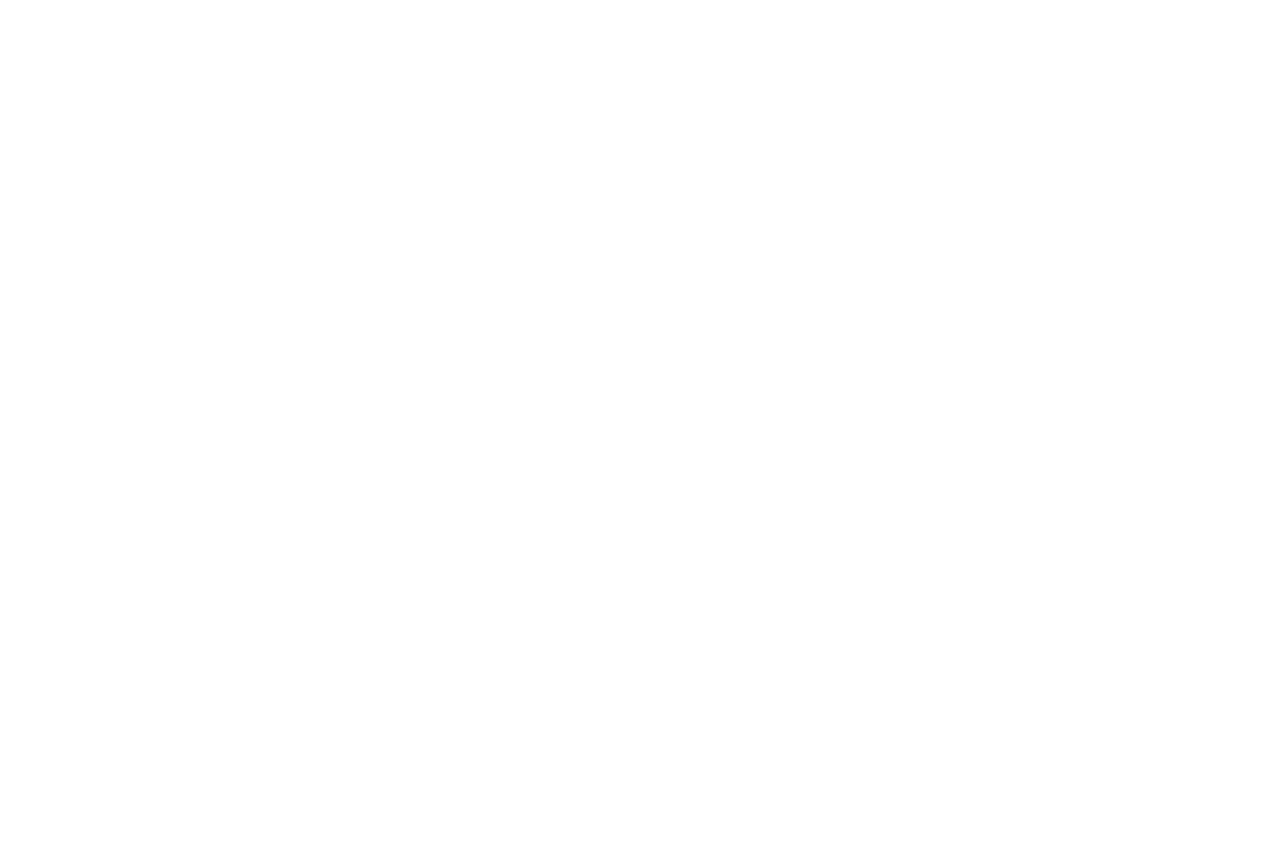
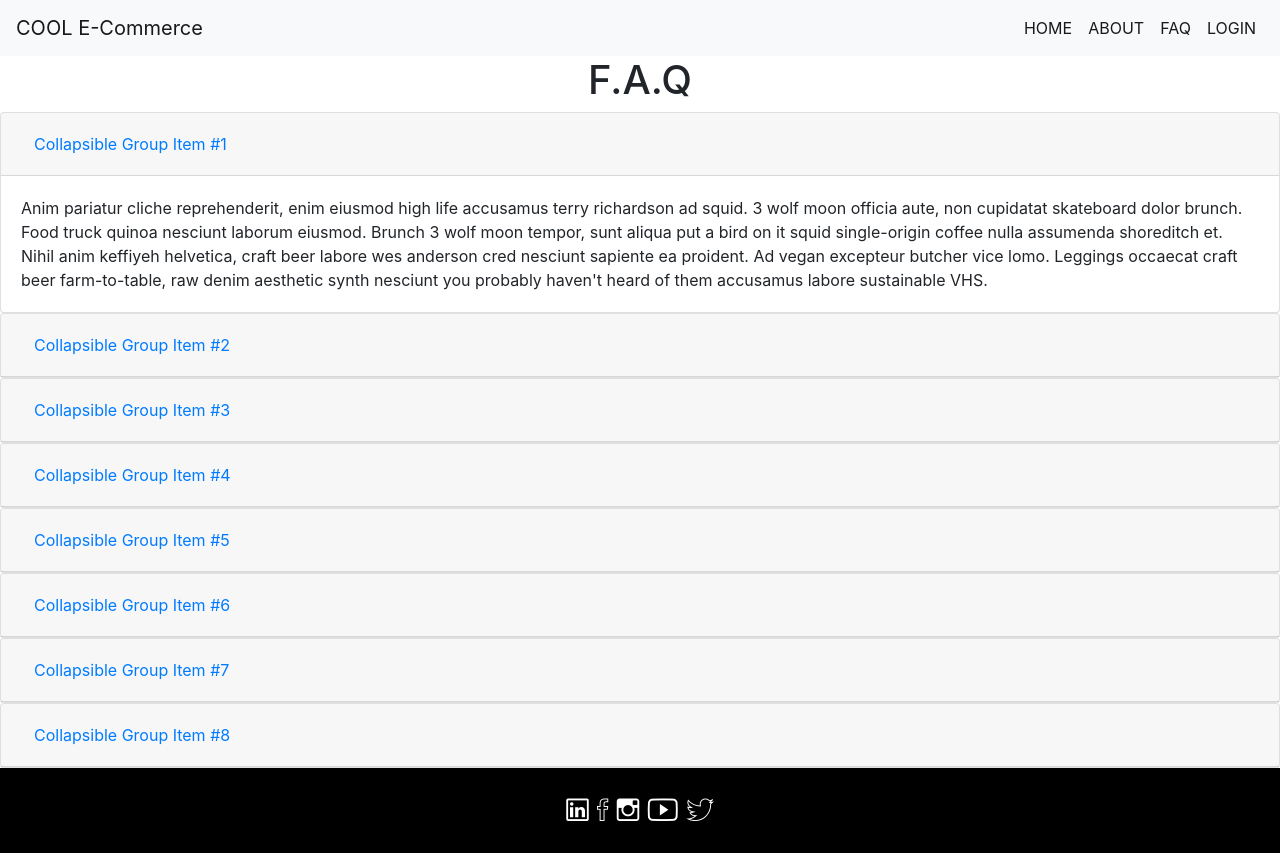
Before and after one commit to sebastianbadaro/InmobiliariaMaglietti, a PHP site: page /faq.php in a window 1280 px wide. Before the commit the page is empty. Before the commit the page ends 800 px from the top, so only its background shows below. Run offline with PHP 8.4, Linux system fonts and the light colour scheme.

Commit message:
added faq

```diff
--- a/html/css/style.css
+++ b/html/css/style.css
@@ -43,7 +43,10 @@ footer{
   background-color: black;
   color: white;
   text-align: center;
-  padding: 5%;
+  padding-top: 10px;
+  padding-bottom: 10px;
   font-size: 30px;
 
 }
+.faq-title
+{text-align:center !important;}
--- a/html/faq.php
+++ b/html/faq.php
@@ -0,0 +1,175 @@
+<!DOCTYPE html>
+<html>
+  <head>
+    <meta charset="utf-8">
+
+<meta name="viewport" content="width=device-width, initial-scale=1.0">
+<script src="https://code.jquery.com/jquery-3.3.1.slim.min.js" integrity="sha384-q8i/X+965DzO0rT7abK41JStQIAqVgRVzpbzo5smXKp4YfRvH+8abtTE1Pi6jizo" crossorigin="anonymous"></script>
+  <script src="https://cdnjs.cloudflare.com/ajax/libs/popper.js/1.14.3/umd/popper.min.js" integrity="sha384-ZMP7rVo3mIykV+2+9J3UJ46jBk0WLaUAdn689aCwoqbBJiSnjAK/l8WvCWPIPm49" crossorigin="anonymous"></script>
+  <script src="https://stackpath.bootstrapcdn.com/bootstrap/4.1.1/js/bootstrap.min.js" integrity="sha384-smHYKdLADwkXOn1EmN1qk/HfnUcbVRZyYmZ4qpPea6sjB/pTJ0euyQp0Mk8ck+5T" crossorigin="anonymous"></script>
+  <link rel="stylesheet" href="https://stackpath.bootstrapcdn.com/bootstrap/4.1.1/css/bootstrap.min.css" integrity="sha384-WskhaSGFgHYWDcbwN70/dfYBj47jz9qbsMId/iRN3ewGhXQFZCSftd1LZCfmhktB" crossorigin="anonymous">
+
+    <link rel="stylesheet" href="css/style.css">
+
+    <title></title>
+  </head>
+  <body>
+
+    <nav class="navbar navbar-expand-md navbar-light bg-light my-navbar">
+        <a class="navbar-brand titulo" href="#">COOL E-Commerce</a>
+        <button class="navbar-toggler my-toggle-button" type="button" data-toggle="collapse" data-target="#navbarSupportedContent" aria-controls="navbarSupportedContent" aria-expanded="false" aria-label="Toggle navigation">
+          <span class="my-menu">MENU</span>
+          <span class="ion-navicon-round my-menu"></span>
+        </button>
+
+        <div class="collapse navbar-collapse " id="navbarSupportedContent">
+          <ul class="navbar-nav ml-auto">
+            <li class="nav-item active">
+              <a class="nav-link" href="#">HOME <span class="sr-only">(current)</span></a>
+            </li>
+            <li class="nav-item active">
+              <a class="nav-link" href="#">ABOUT<span class="sr-only">(current)</span></a>
+            </li>
+            <li class="nav-item active">
+              <a class="nav-link" href="#">FAQ <span class="sr-only">(current)</span></a>
+            </li>
+            <li class="nav-item active">
+              <a class="nav-link" href="#">LOGIN <span class="sr-only">(current)</span></a>
+            </li>
+          </ul>
+
+        </div>
+      </nav>
+        <h1 class="faq-title">F.A.Q</h1>
+      <div id="accordion">
+        <div class="card">
+          <div class="card-header" id="headingOne">
+            <h5 class="mb-0">
+              <button class="btn btn-link" data-toggle="collapse" data-target="#collapseOne" aria-expanded="true" aria-controls="collapseOne">
+                Collapsible Group Item #1
+              </button>
+            </h5>
+          </div>
+
+          <div id="collapseOne" class="collapse show" aria-labelledby="headingOne" data-parent="#accordion">
+            <div class="card-body">
+              Anim pariatur cliche reprehenderit, enim eiusmod high life accusamus terry richardson ad squid. 3 wolf moon officia aute, non cupidatat skateboard dolor brunch. Food truck quinoa nesciunt laborum eiusmod. Brunch 3 wolf moon tempor, sunt aliqua put a bird on it squid single-origin coffee nulla assumenda shoreditch et. Nihil anim keffiyeh helvetica, craft beer labore wes anderson cred nesciunt sapiente ea proident. Ad vegan excepteur butcher vice lomo. Leggings occaecat craft beer farm-to-table, raw denim aesthetic synth nesciunt you probably haven't heard of them accusamus labore sustainable VHS.
+            </div>
+          </div>
+        </div>
+        <div class="card">
+          <div class="card-header" id="headingTwo">
+            <h5 class="mb-0">
+              <button class="btn btn-link collapsed" data-toggle="collapse" data-target="#collapseTwo" aria-expanded="false" aria-controls="collapseTwo">
+                Collapsible Group Item #2
+              </button>
+            </h5>
+          </div>
+          <div id="collapseTwo" class="collapse" aria-labelledby="headingTwo" data-parent="#accordion">
+            <div class="card-body">
+              Anim pariatur cliche reprehenderit, enim eiusmod high life accusamus terry richardson ad squid. 3 wolf moon officia aute, non cupidatat skateboard dolor brunch. Food truck quinoa nesciunt laborum eiusmod. Brunch 3 wolf moon tempor, sunt aliqua put a bird on it squid single-origin coffee nulla assumenda shoreditch et. Nihil anim keffiyeh helvetica, craft beer labore wes anderson cred nesciunt sapiente ea proident. Ad vegan excepteur butcher vice lomo. Leggings occaecat craft beer farm-to-table, raw denim aesthetic synth nesciunt you probably haven't heard of them accusamus labore sustainable VHS.
+            </div>
+          </div>
+        </div>
+        <div class="card">
+          <div class="card-header" id="headingThree">
+            <h5 class="mb-0">
+              <button class="btn btn-link collapsed" data-toggle="collapse" data-target="#collapseThree" aria-expanded="false" aria-controls="collapseThree">
+                Collapsible Group Item #3
+              </button>
+            </h5>
+          </div>
+          <div id="collapseThree" class="collapse" aria-labelledby="headingThree" data-parent="#accordion">
+            <div class="card-body">
+              Anim pariatur cliche reprehenderit, enim eiusmod high life accusamus terry richardson ad squid. 3 wolf moon officia aute, non cupidatat skateboard dolor brunch. Food truck quinoa nesciunt laborum eiusmod. Brunch 3 wolf moon tempor, sunt aliqua put a bird on it squid single-origin coffee nulla assumenda shoreditch et. Nihil anim keffiyeh helvetica, craft beer labore wes anderson cred nesciunt sapiente ea proident. Ad vegan excepteur butcher vice lomo. Leggings occaecat craft beer farm-to-table, raw denim aesthetic synth nesciunt you probably haven't heard of them accusamus labore sustainable VHS.
+            </div>
+          </div>
+        </div>
+        <div class="card">
+          <div class="card-header" id="headingThree">
+            <h5 class="mb-0">
+              <button class="btn btn-link collapsed" data-toggle="collapse" data-target="#collapseThree" aria-expanded="false" aria-controls="collapseThree">
+                Collapsible Group Item #4
+              </button>
+            </h5>
+          </div>
+          <div id="collapseThree" class="collapse" aria-labelledby="headingThree" data-parent="#accordion">
+            <div class="card-body">
+              Anim pariatur cliche reprehenderit, enim eiusmod high life accusamus terry richardson ad squid. 3 wolf moon officia aute, non cupidatat skateboard dolor brunch. Food truck quinoa nesciunt laborum eiusmod. Brunch 3 wolf moon tempor, sunt aliqua put a bird on it squid single-origin coffee nulla assumenda shoreditch et. Nihil anim keffiyeh helvetica, craft beer labore wes anderson cred nesciunt sapiente ea proident. Ad vegan excepteur butcher vice lomo. Leggings occaecat craft beer farm-to-table, raw denim aesthetic synth nesciunt you probably haven't heard of them accusamus labore sustainable VHS.
+            </div>
+          </div>
+        </div>
+        <div class="card">
+          <div class="card-header" id="headingThree">
+            <h5 class="mb-0">
+              <button class="btn btn-link collapsed" data-toggle="collapse" data-target="#collapseThree" aria-expanded="false" aria-controls="collapseThree">
+                Collapsible Group Item #5
+              </button>
+            </h5>
+          </div>
+          <div id="collapseThree" class="collapse" aria-labelledby="headingThree" data-parent="#accordion">
+            <div class="card-body">
+              Anim pariatur cliche reprehenderit, enim eiusmod high life accusamus terry richardson ad squid. 3 wolf moon officia aute, non cupidatat skateboard dolor brunch. Food truck quinoa nesciunt laborum eiusmod. Brunch 3 wolf moon tempor, sunt aliqua put a bird on it squid single-origin coffee nulla assumenda shoreditch et. Nihil anim keffiyeh helvetica, craft beer labore wes anderson cred nesciunt sapiente ea proident. Ad vegan excepteur butcher vice lomo. Leggings occaecat craft beer farm-to-table, raw denim aesthetic synth nesciunt you probably haven't heard of them accusamus labore sustainable VHS.
+            </div>
+          </div>
+        </div>
+        <div class="card">
+          <div class="card-header" id="headingThree">
+            <h5 class="mb-0">
+              <button class="btn btn-link collapsed" data-toggle="collapse" data-target="#collapseThree" aria-expanded="false" aria-controls="collapseThree">
+                Collapsible Group Item #6
+              </button>
+            </h5>
+          </div>
+          <div id="collapseThree" class="collapse" aria-labelledby="headingThree" data-parent="#accordion">
+            <div class="card-body">
+              Anim pariatur cliche reprehenderit, enim eiusmod high life accusamus terry richardson ad squid. 3 wolf moon officia aute, non cupidatat skateboard dolor brunch. Food truck quinoa nesciunt laborum eiusmod. Brunch 3 wolf moon tempor, sunt aliqua put a bird on it squid single-origin coffee nulla assumenda shoreditch et. Nihil anim keffiyeh helvetica, craft beer labore wes anderson cred nesciunt sapiente ea proident. Ad vegan excepteur butcher vice lomo. Leggings occaecat craft beer farm-to-table, raw denim aesthetic synth nesciunt you probably haven't heard of them accusamus labore sustainable VHS.
+            </div>
+          </div>
+        </div>
+        <div class="card">
+          <div class="card-header" id="headingThree">
+            <h5 class="mb-0">
+              <button class="btn btn-link collapsed" data-toggle="collapse" data-target="#collapseThree" aria-expanded="false" aria-controls="collapseThree">
+                Collapsible Group Item #7
+              </button>
+            </h5>
+          </div>
+          <div id="collapseThree" class="collapse" aria-labelledby="headingThree" data-parent="#accordion">
+            <div class="card-body">
+              Anim pariatur cliche reprehenderit, enim eiusmod high life accusamus terry richardson ad squid. 3 wolf moon officia aute, non cupidatat skateboard dolor brunch. Food truck quinoa nesciunt laborum eiusmod. Brunch 3 wolf moon tempor, sunt aliqua put a bird on it squid single-origin coffee nulla assumenda shoreditch et. Nihil anim keffiyeh helvetica, craft beer labore wes anderson cred nesciunt sapiente ea proident. Ad vegan excepteur butcher vice lomo. Leggings occaecat craft beer farm-to-table, raw denim aesthetic synth nesciunt you probably haven't heard of them accusamus labore sustainable VHS.
+            </div>
+          </div>
+        </div>
+        <div class="card">
+          <div class="card-header" id="headingThree">
+            <h5 class="mb-0">
+              <button class="btn btn-link collapsed" data-toggle="collapse" data-target="#collapseThree" aria-expanded="false" aria-controls="collapseThree">
+                Collapsible Group Item #8
+              </button>
+            </h5>
+          </div>
+          <div id="collapseThree" class="collapse" aria-labelledby="headingThree" data-parent="#accordion">
+            <div class="card-body">
+              Anim pariatur cliche reprehenderit, enim eiusmod high life accusamus terry richardson ad squid. 3 wolf moon officia aute, non cupidatat skateboard dolor brunch. Food truck quinoa nesciunt laborum eiusmod. Brunch 3 wolf moon tempor, sunt aliqua put a bird on it squid single-origin coffee nulla assumenda shoreditch et. Nihil anim keffiyeh helvetica, craft beer labore wes anderson cred nesciunt sapiente ea proident. Ad vegan excepteur butcher vice lomo. Leggings occaecat craft beer farm-to-table, raw denim aesthetic synth nesciunt you probably haven't heard of them accusamus labore sustainable VHS.
+            </div>
+          </div>
+        </div>
+      </div>
+<footer>
+<footer>
+
+
+
+
+<span class="ion-social-linkedin-outline"></span>
+<span class="ion-social-facebook-outline"></span>
+<span class="ion-social-instagram-outline"></span>
+<span class="ion-social-youtube-outline"></span>
+<span class="ion-social-twitter-outline"></span>
+
+</footer>
+
+  </body>
+
+</html>
```
